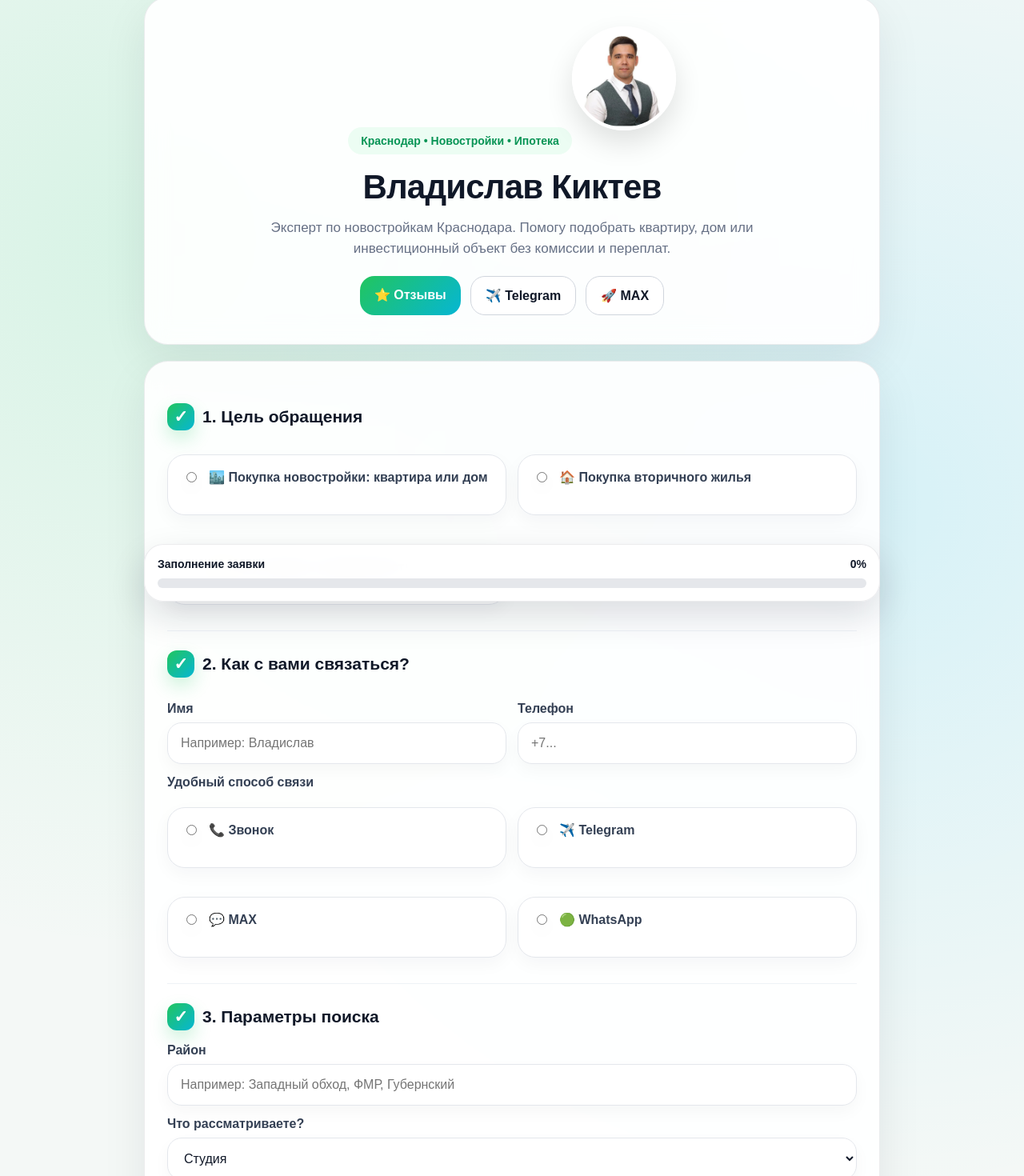
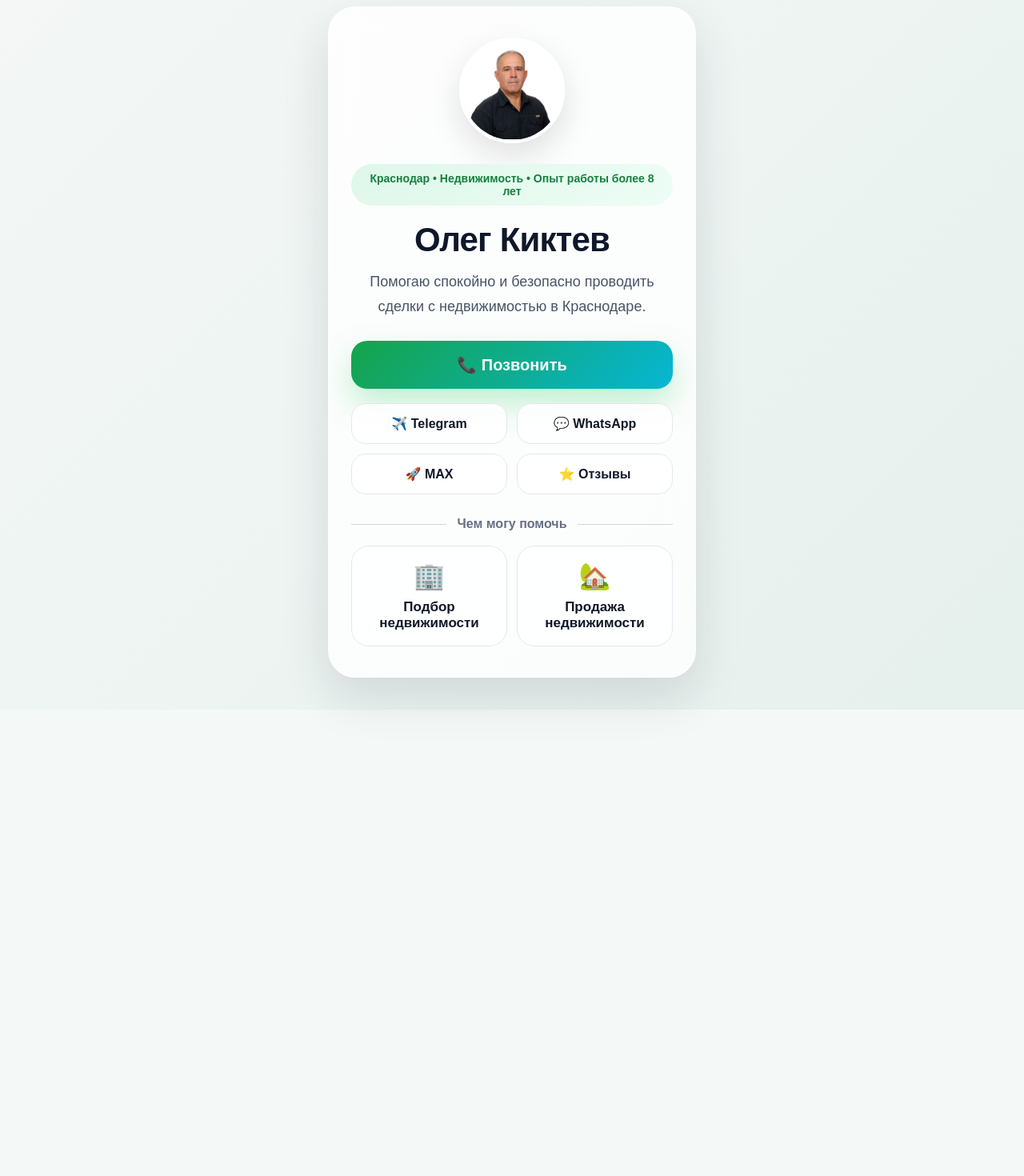
Before and after one commit to kiktevvlad07-tech/Vlad-Novostroy, a Next.js app: page / in a window 1280 px wide. Shown: the part 32-1502 px from the top of the page at 80% size. After the commit the page ends 919 px from the top, so only its background shows below. Built offline with nearby package versions, Linux system fonts and the light colour scheme.

Commit message:
Update page.js

```diff
--- a/app/page.js
+++ b/app/page.js
@@ -1,276 +1,271 @@
-'use client';
+export const metadata = {
+  title: 'Олег Киктев',
+  description: 'Эксперт по недвижимости Краснодара',
+};
 
-import { useState } from 'react';
-
-const purchaseConditions = [
-  'Семейная ипотека — ребёнок до 7 лет или ребёнок-инвалид до 18 лет',
-  'Семейная ипотека — двое детей до 18 лет',
-  'IT-ипотека',
-  'Льготная ипотека 2% в новых регионах',
-  'Сельская ипотека',
-  'Стандартная ипотека с субсидией',
-  'Военная ипотека',
-  'Военная + семейная ипотека',
-  'Наличный расчёт',
-  'Рассрочка',
-  'Нужна консультация по одобрению'
-];
-
-export default function Home() {
-  const [status, setStatus] = useState('');
-  const [loading, setLoading] = useState(false);
-  const [progress, setProgress] = useState(0);
-
-  function updateProgress(form) {
-    const fields = [
-      'goal',
-      'name',
-      'phone',
-      'messenger',
-      'district',
-      'initialPaymentFrom',
-      'initialPaymentTo',
-      'propertyType',
-      'deadline',
-      'area',
-      'renovation',
-      'conditions',
-      'comment'
-    ];
-
-    const data = new FormData(form);
-    let filled = 0;
-
-    fields.forEach((field) => {
-      if (field === 'conditions') {
-        if (data.getAll('conditions').length > 0) filled += 1;
-      } else if (data.get(field)) {
-        filled += 1;
-      }
-    });
-
-    setProgress(Math.round((filled / fields.length) * 100));
+export default function OlegPage() {
+  return (
+    <main className="oleg-page">
+      <style>{`
+        .oleg-page {
+          min-height: 100vh;
+          background: linear-gradient(135deg, #f4f7f5 0%, #edf4f2 50%, #e6f0ec 100%);
+          padding: 40px 20px;
+          display: flex;
+          justify-content: center;
+          align-items: center;
+          font-family: Arial, sans-serif;
         }
 
-  function handleProgressChange(event) {
-    updateProgress(event.currentTarget);
+        .oleg-card {
+          width: 100%;
+          max-width: 460px;
+          background: rgba(255,255,255,0.82);
+          backdrop-filter: blur(18px);
+          border-radius: 34px;
+          padding: 38px 28px;
+          box-shadow: 0 25px 60px rgba(15,23,42,0.12);
+          border: 1px solid rgba(255,255,255,0.7);
+          text-align: center;
+          animation: fadeUp 0.7s ease;
         }
 
-  async function handleSubmit(event) {
-    event.preventDefault();
-    setLoading(true);
-    setStatus('');
+        .oleg-photo {
+          width: 132px;
+          height: 132px;
+          border-radius: 50%;
+          object-fit: cover;
+          margin-bottom: 22px;
+          border: 4px solid white;
+          box-shadow: 0 16px 40px rgba(0,0,0,0.12);
+          animation: softZoom 0.8s ease;
+        }
 
-    const form = event.currentTarget;
-    const data = new FormData(form);
+        .oleg-badge {
+          display: inline-block;
+          padding: 10px 18px;
+          border-radius: 999px;
+          background: linear-gradient(135deg,#dff7ea,#edfdf5);
+          color: #15803d;
+          font-weight: 700;
+          font-size: 14px;
+          margin-bottom: 20px;
+        }
 
-    const initialPaymentFrom = data.get('initialPaymentFrom');
-    const initialPaymentTo = data.get('initialPaymentTo');
+        .oleg-title {
+          font-size: 42px;
+          margin: 0 0 14px;
+          color: #0f172a;
+          line-height: 1.1;
+        }
 
-    const payload = {
-      goal: data.get('goal'),
-      name: data.get('name'),
-      phone: data.get('phone'),
-      messenger: data.get('messenger'),
-      district: data.get('district'),
-      initialPayment: `От: ${initialPaymentFrom || 'не указано'} / До: ${initialPaymentTo || 'не указано'}`,
-      propertyType: data.get('propertyType'),
-      deadline: data.get('deadline'),
-      area: data.get('area'),
-      renovation: data.get('renovation'),
-      conditions: data.getAll('conditions'),
-      comment: data.get('comment')
-    };
+        .oleg-subtitle {
+          font-size: 18px;
+          line-height: 1.7;
+          color: #475467;
+          margin: 0 0 28px;
+        }
 
-    try {
-      const response = await fetch('/api/send', {
-        method: 'POST',
-        headers: { 'Content-Type': 'application/json' },
-        body: JSON.stringify(payload)
-      });
+        .main-call {
+          display: block;
+          width: 100%;
+          padding: 18px;
+          border-radius: 20px;
+          background: linear-gradient(135deg,#16a34a,#06b6d4);
+          color: white;
+          text-decoration: none;
+          font-size: 20px;
+          font-weight: 800;
+          margin-bottom: 18px;
+          box-shadow: 0 18px 40px rgba(34,197,94,0.28);
+          transition: 0.25s ease;
+        }
 
-      if (!response.ok) throw new Error('Ошибка отправки');
+        .main-call:hover {
+          transform: translateY(-3px);
+          box-shadow: 0 24px 50px rgba(34,197,94,0.36);
+        }
 
-      setStatus('ok');
-      form.reset();
-      setProgress(0);
-    } catch {
-      setStatus('err');
-    } finally {
-      setLoading(false);
+        .button-grid {
+          display: grid;
+          grid-template-columns: 1fr 1fr;
+          gap: 12px;
+          margin-bottom: 28px;
+        }
+
+        .small-button {
+          padding: 15px;
+          border-radius: 18px;
+          background: rgba(255,255,255,0.86);
+          border: 1px solid #e4e7ec;
+          text-decoration: none;
+          color: #101828;
+          font-weight: 700;
+          font-size: 16px;
+          transition: 0.25s ease;
+        }
+
+        .small-button:hover {
+          transform: translateY(-3px);
+          box-shadow: 0 16px 32px rgba(15,23,42,0.10);
+          border-color: #16a34a;
+        }
+
+        .section-line {
+          display: flex;
+          align-items: center;
+          gap: 14px;
+          margin: 0 0 18px;
+          color: #667085;
+          font-weight: 800;
+          font-size: 16px;
+        }
+
+        .section-line::before,
+        .section-line::after {
+          content: "";
+          flex: 1;
+          height: 1px;
+          background: #d0d5dd;
+        }
+
+        .special-grid {
+          display: grid;
+          grid-template-columns: 1fr 1fr;
+          gap: 12px;
+        }
+
+        .special-card {
+          min-height: 104px;
+          padding: 18px 12px;
+          border-radius: 22px;
+          background: rgba(255,255,255,0.74);
+          border: 1px solid #e4e7ec;
+          color: #101828;
+          font-weight: 800;
+          font-size: 17px;
+          display: flex;
+          flex-direction: column;
+          justify-content: center;
+          align-items: center;
+          gap: 10px;
+          transition: 0.25s ease;
+        }
+
+        .special-icon {
+          font-size: 32px;
+        }
+
+        .special-card:hover {
+          transform: translateY(-3px);
+          background: #ffffff;
+          box-shadow: 0 14px 30px rgba(15,23,42,0.08);
+        }
+
+        @keyframes fadeUp {
+          from {
+            opacity: 0;
+            transform: translateY(18px);
+          }
+          to {
+            opacity: 1;
+            transform: translateY(0);
           }
         }
 
-  return (
-    <main className="page">
-      <div className="container">
-        <section className="hero">
-          <div className="badge">Краснодар • Новостройки • Ипотека</div>
+        @keyframes softZoom {
+          from {
+            opacity: 0;
+            transform: scale(0.94);
+          }
+          to {
+            opacity: 1;
+            transform: scale(1);
+          }
+        }
 
-          <img
-            src="/vlad.jpg"
-            alt="Владислав Киктев"
-            style={{
-              width: '130px',
-              height: '130px',
-              borderRadius: '50%',
-              objectFit: 'cover',
-              marginBottom: '18px',
-              border: '4px solid white',
-              boxShadow: '0 16px 35px rgba(0,0,0,0.12)'
-            }}
-          />
+        @media (max-width: 520px) {
+          .oleg-card {
+            padding: 30px 22px;
+          }
 
-          <h1>Владислав Киктев</h1>
+          .oleg-title {
+            font-size: 36px;
+          }
 
-          <p className="subtitle">
-            Эксперт по новостройкам Краснодара. Помогу подобрать квартиру, дом или инвестиционный объект без комиссии и переплат.
+          .oleg-subtitle {
+            font-size: 17px;
+          }
+        }
+      `}</style>
+
+      <div className="oleg-card">
+        <img src="/oleg.jpg" alt="Олег Киктев" className="oleg-photo" />
+
+        <div className="oleg-badge">
+          Краснодар • Недвижимость • Опыт работы более 8 лет
+        </div>
+
+        <h1 className="oleg-title">
+          Олег Киктев
+        </h1>
+
+        <p className="oleg-subtitle">
+          Помогаю спокойно и безопасно проводить сделки
+          с недвижимостью в Краснодаре.
         </p>
 
-          <div style={{ display: 'flex', gap: '12px', justifyContent: 'center', flexWrap: 'wrap', marginTop: '22px' }}>
-            <a href="https://www.ayax.ru/rieltory/16356/" target="_blank" style={{ padding: '14px 18px', borderRadius: '18px', background: 'linear-gradient(135deg,#22c55e,#06b6d4)', color: 'white', textDecoration: 'none', fontWeight: '800' }}>
-              ⭐ Отзывы
+        <a href="tel:+79654585525" className="main-call">
+          📞 Позвонить
         </a>
 
-            <a href="https://t.me/ovkkik" target="_blank" style={{ padding: '14px 18px', borderRadius: '18px', background: '#ffffff', color: '#101828', textDecoration: 'none', fontWeight: '800', border: '1px solid #d0d5dd' }}>
+        <div className="button-grid">
+          <a
+            href="https://t.me/+79654585525"
+            target="_blank"
+            className="small-button"
+          >
             ✈️ Telegram
           </a>
 
-            <a href="https://max.ru/krdshpatel" target="_blank" style={{ padding: '14px 18px', borderRadius: '18px', background: '#ffffff', color: '#101828', textDecoration: 'none', fontWeight: '800', border: '1px solid #d0d5dd' }}>
+          <a
+            href="https://wa.me/79654585525"
+            target="_blank"
+            className="small-button"
+          >
+            💬 WhatsApp
+          </a>
+
+          <a
+            href="#"
+            className="small-button"
+          >
             🚀 MAX
           </a>
-          </div>
-        </section>
 
-        <form className="form" onSubmit={handleSubmit} onChange={handleProgressChange} onInput={handleProgressChange}>
-          <div className="section">
-            <div className="section-title">1. Цель обращения</div>
-            <div className="options">
-              <label className="option"><input type="radio" name="goal" value="Покупка новостройки" required /> 🏙️ Покупка новостройки: квартира или дом</label>
-              <label className="option"><input type="radio" name="goal" value="Покупка вторичного жилья" /> 🏠 Покупка вторичного жилья</label>
-              <label className="option"><input type="radio" name="goal" value="Хочу продать" /> 💰 Хочу продать недвижимость</label>
-            </div>
+          <a
+            href="https://www.ayax.ru/rieltory/9537/"
+            target="_blank"
+            className="small-button"
+          >
+            ⭐ Отзывы
+          </a>
         </div>
 
-          <div className="section">
-            <div className="section-title">2. Как с вами связаться?</div>
-
-            <div className="grid">
-              <div>
-                <label>Имя</label>
-                <input name="name" placeholder="Например: Владислав" required />
+        <div className="section-line">
+          Чем могу помочь
         </div>
 
-              <div>
-                <label>Телефон</label>
-                <input name="phone" placeholder="+7..." required />
-              </div>
+        <div className="special-grid">
+          <div className="special-card">
+            <div className="special-icon">🏢</div>
+            <div>Подбор недвижимости</div>
           </div>
 
-            <label>Удобный способ связи</label>
-            <div className="options">
-              <label className="option"><input type="radio" name="messenger" value="Звонок" required /> 📞 Звонок</label>
-              <label className="option"><input type="radio" name="messenger" value="Telegram" /> ✈️ Telegram</label>
-              <label className="option"><input type="radio" name="messenger" value="MAX" /> 💬 MAX</label>
-              <label className="option"><input type="radio" name="messenger" value="WhatsApp" /> 🟢 WhatsApp</label>
+          <div className="special-card">
+            <div className="special-icon">🏡</div>
+            <div>Продажа недвижимости</div>
           </div>
-          </div>
-
-          <div className="section">
-            <div className="section-title">3. Параметры поиска</div>
-
-            <label>Район</label>
-            <input name="district" placeholder="Например: Западный обход, ФМР, Губернский" />
-
-            <label>Что рассматриваете?</label>
-            <select name="propertyType">
-              <option>Студия</option>
-              <option>1-комнатная</option>
-              <option>2-комнатная</option>
-              <option>3-комнатная</option>
-              <option>4+ комнат</option>
-              <option>Дом</option>
-            </select>
-
-            <div className="grid">
-              <div>
-                <label>Максимальный срок сдачи</label>
-                <select name="deadline">
-                  <option>Уже сдан</option>
-                  <option>До 6 месяцев</option>
-                  <option>До 1 года</option>
-                  <option>До 2 лет</option>
-                  <option>Не принципиально</option>
-                </select>
-              </div>
-
-              <div>
-                <label>Площадь</label>
-                <input name="area" placeholder="Например: от 45 м²" />
-              </div>
-            </div>
-
-            <label>Ремонт</label>
-            <div className="options">
-              <label className="option"><input type="radio" name="renovation" value="Да" /> ✅ Да</label>
-              <label className="option"><input type="radio" name="renovation" value="Нет" /> ❌ Нет</label>
-              <label className="option"><input type="radio" name="renovation" value="Желательно" /> ⭐ Желательно</label>
-            </div>
-          </div>
-
-          <div className="section">
-            <div className="section-title">4. Первый взнос</div>
-
-            <div className="grid">
-              <div>
-                <label>От</label>
-                <input name="initialPaymentFrom" placeholder="Например: 500 000 ₽" />
-              </div>
-
-              <div>
-                <label>До</label>
-                <input name="initialPaymentTo" placeholder="Например: 2 000 000 ₽" />
-              </div>
-            </div>
-          </div>
-
-          <div className="section">
-            <div className="section-title">5. Условия покупки</div>
-            <div className="options">
-              {purchaseConditions.map((item) => (
-                <label className="option" key={item}>
-                  <input type="checkbox" name="conditions" value={item} />
-                  {item}
-                </label>
-              ))}
-            </div>
-          </div>
-
-          <div className="section">
-            <div className="section-title">6. Дополнительные сведения</div>
-            <textarea name="comment" placeholder="Напишите, что важно: школа рядом, минимальный платёж, переезд, инвестиция, маткапитал, продажа своей квартиры и т.д." />
-          </div>
-
-          <button className="submit" disabled={loading}>
-            {loading ? 'Отправляю...' : 'Отправить заявку'}
-          </button>
-
-          {status === 'ok' && <div className="notice ok">✅ Заявка успешно отправлена. Я скоро свяжусь с вами.</div>}
-          {status === 'err' && <div className="notice err">Не получилось отправить заявку. Попробуйте ещё раз.</div>}
-        </form>
-
-        <div className="footer-note">
-          Нажимая кнопку, вы соглашаетесь на обработку данных для обратной связи.
-        </div>
-      </div>
-
-      <div className="sticky-progress">
-        <div className="sticky-progress-text">
-          <span>Заполнение заявки</span>
-          <span>{progress}%</span>
-        </div>
-        <div className="sticky-progress-track">
-          <div className="sticky-progress-fill" style={{ width: `${progress}%` }} />
         </div>
       </div>
     </main>
```
Lines whose indentation alone changed are shown as unchanged.
